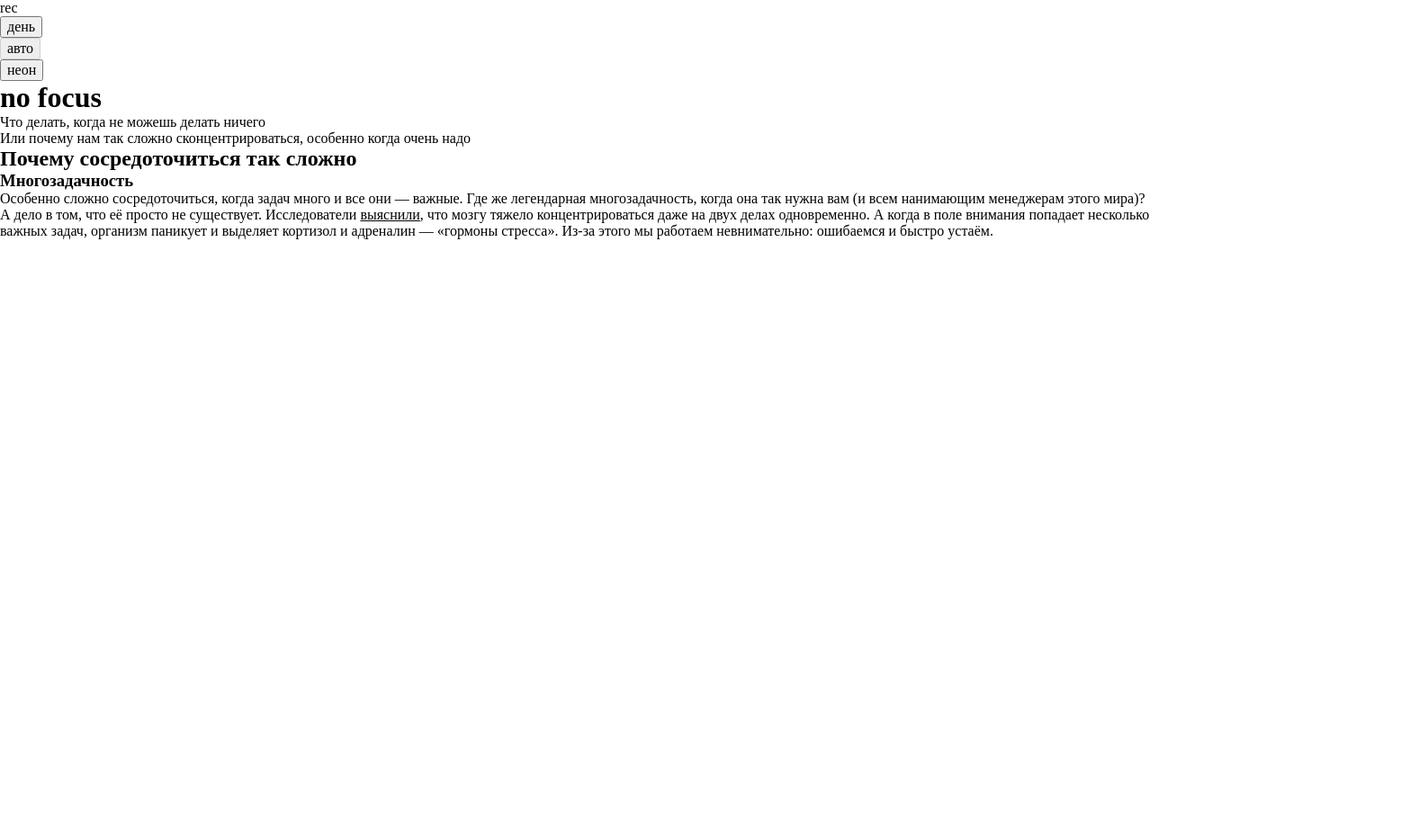
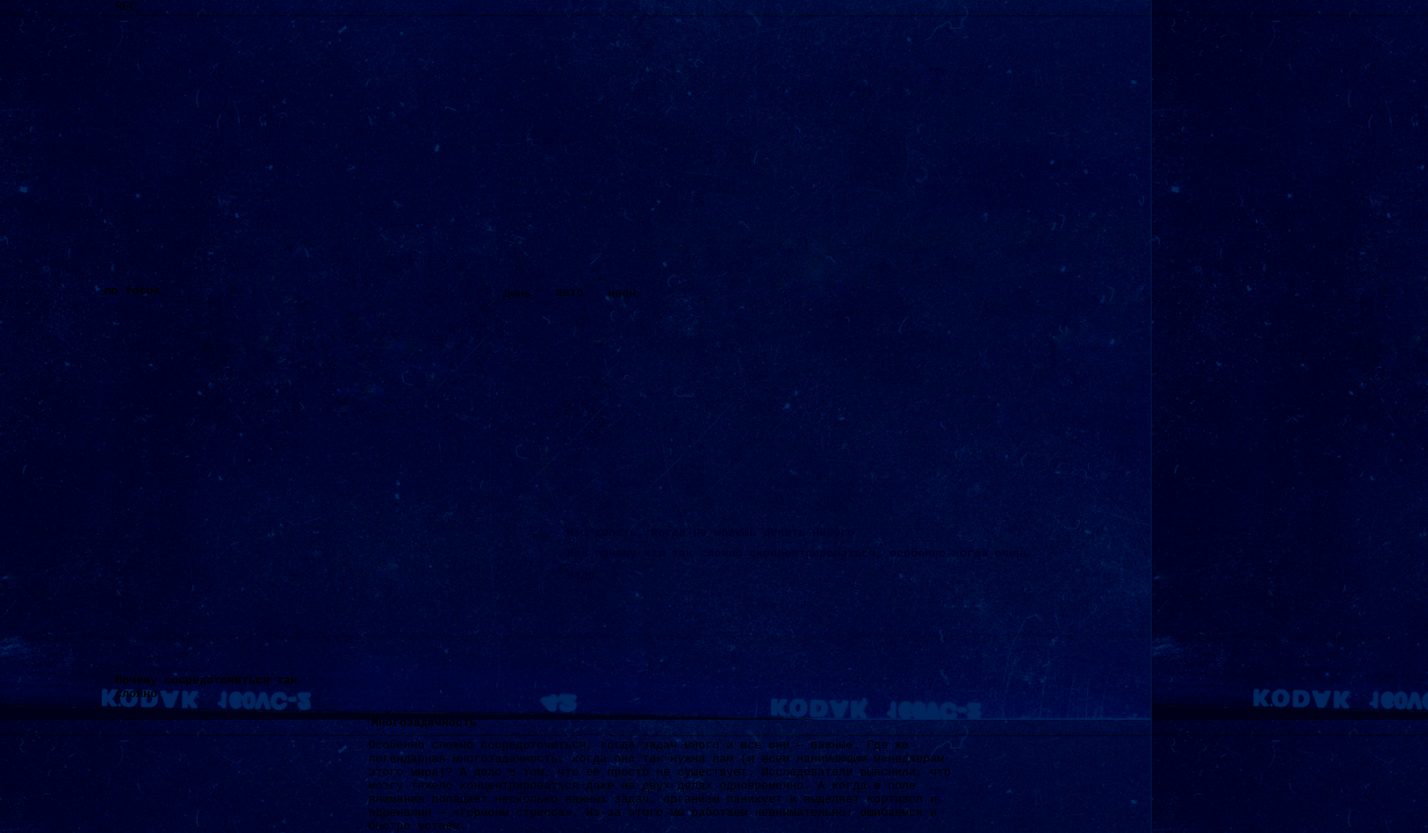
Before and after one commit to kirillvscode/slozhno-sosredotochitsya, a plain HTML site: page index.html in a window 1280 px wide. Shown: the whole page at 90% size, 1587 px wide, since content can reach past the window. Before the commit the page ends 800 px from the top, so only its background shows below. Drawn offline with Linux system fonts and the light colour scheme.

Commit message:
Update style.css

```diff
--- a/styles/style.css
+++ b/styles/style.css
@@ -1,5 +1,194 @@
 /* Основные стили проекта. Это стили для темы, которую вы верстаете первой. */
 
 .page {
-  /* сохраните в разметке и стилях класс page. На его основе работает скрипт. */
+  background-image: url(../images/cover-image-dark.png);
+  background-position: center;
+  background-size: cover;
+  background-attachment: fixed;
+  min-inline-size: 675px;
+  max-inline-size: 1024px;
+  font-family: var(--main-font-family, monospace);
 }
+
+/*
+@media (width >= 768px) .content-section:not(:last-of-type) {
+  margin-block-end: calc(4 * var(--main-gap));
+}
+*/
+
+.content-section {
+  display: grid;
+  grid-template-columns: repeat(3, 1fr);
+}
+
+.header {
+  position: relative;
+  display: grid;
+  grid-template-rows: 1fr min-content 1fr;
+}
+
+.header__rec {
+  font-size: var(--main-text-size);
+  color: var(--accent-color);
+  text-transform: uppercase;
+  display: block;
+  width: 100%;
+  height: 100%;
+}
+
+.content__link {
+  text-decoration: none;
+  text-shadow: 2px 2px 0 var(--accent-color);
+}
+
+/*
+@supports (block-size:
+ 100dvb);
+ .header {
+  block-size: 100dvb;
+}
+*/
+
+.header__theme-menu-list {
+  display: flex;
+  flex-direction: column;
+  gap: var(--main-gap);
+  margin-block-start: 8.5%;
+  margin-inline-start: -4%;
+}
+
+.header__theme-menu-button {
+  position: relative;
+  display: block;
+  border: 1px solid transparent;
+  padding: 2px 13px 4px;
+  color: var(--nav-color);
+  line-height: 1;
+  text-transform: lowercase;
+  background-color: transparent;
+  font-size: var(--main-text-size);
+  font-family: var(--main-font-family);
+  gap: var(--main-gap);
+  cursor: pointer;
+  appearance: none;
+}
+
+.header__theme-menu-button:focus {
+  outline: none;
+}
+
+.header__theme-menu-button:focus-visible::after {
+  content: '';
+  position: absolute;
+  inline-size: 100%;
+  block-size: 1px;
+  background-color: var(--nav-color);
+  inset-block-end: -2px;
+  inset-inline-start: 0;
+}
+
+.header__theme-menu-button:hover {
+  --nav-hover-color: rgb(255 0 112 / 0.4);
+  border: 1px solid var(--nav-hover-color);
+}
+
+.header__theme-menu-button_active {
+  border: 1px solid var(--nav-color);
+  pointer-events: none;
+}
+
+.header__logo {
+  justify-content: start;
+  margin-block-start: 31.2%;
+  margin-inline-start: -1.2%;
+  color: var(--header--logo-color);
+  font-size: var(--main-font-size);
+  line-height: 0.825;
+  text-shadow: 4px 4px 0 var(--accent-color);
+  font-family: var(--main-font-family);
+  position: absolute;
+}
+
+.header__paragraph {
+  color: #000028;
+  font-family: var(--main-font-family);
+  font-size: var(--main-text-size);
+  font-style: normal;
+  font-weight: 700;
+  line-height: 23.4px;
+  width: 51%;
+  height: 11%;
+  background-color: var(--accent-color);
+  position: absolute;
+  margin-block-start: 23.73%;
+  margin-inline-start: 49%;
+}
+
+.content-section__title {
+  margin-block-end: calc(2 * var(--main-gap));
+  color: var(--section-heading-color);
+  font-size: var(--main-text-size);
+  line-height: var(--main-line-height);
+  width: 200%;
+  margin-block-start: 93.5%;
+}
+
+.content-section__title-layote {
+  margin-block-end: calc(2 * var(--main-gap));
+  color: var(--section-heading-color);
+  font-size: var(--main-text-size);
+  line-height: var(--main-line-height);
+}
+
+.text-block__heading {
+  font-size: var(--main-text-size);
+  line-height: var(--main-line-height);
+  font-family: var(--main-font-family);
+  background-color: var(--accent-color);
+  margin-block-start: 23.2%;
+  margin-inline-start: 25%;
+  width: 96.7%;
+}
+
+.text-block__heading-layot {
+  font-size: var(--main-text-size);
+  line-height: var(--main-line-height);
+  font-family: var(--main-font-family);
+  background-color: var(--accent-color);
+}
+
+.text-block__paragraph {
+  width: 670.918px;
+  margin-block-start: 1.5%;
+  margin-inline-start: 24.5%;
+  color: var(--main-text-color);
+
+}
+
+@media (width >=1024px) {
+  .header {
+    min-block-size: 640px;
+  }
+
+  .header__theme-menu {
+    justify-self: center;
+    align-self: start;
+  }
+
+  .header__theme-menu-list {
+    flex-direction: row;
+  }
+}
+
+.content {
+  padding: calc(4 * var(--main-gap)) var(--main-gap);
+  font-size: var(--main-text-size);
+  line-height: var(--main-line-height);
+}
+
+.footer__logo {
+  color: var(--footer-logo-color);
+  font-size: var(--footer-logo-size);
+  line-height: 0.825;
+  text-shadow: 2px 2px 0 var(--accent-color);
+}
```
